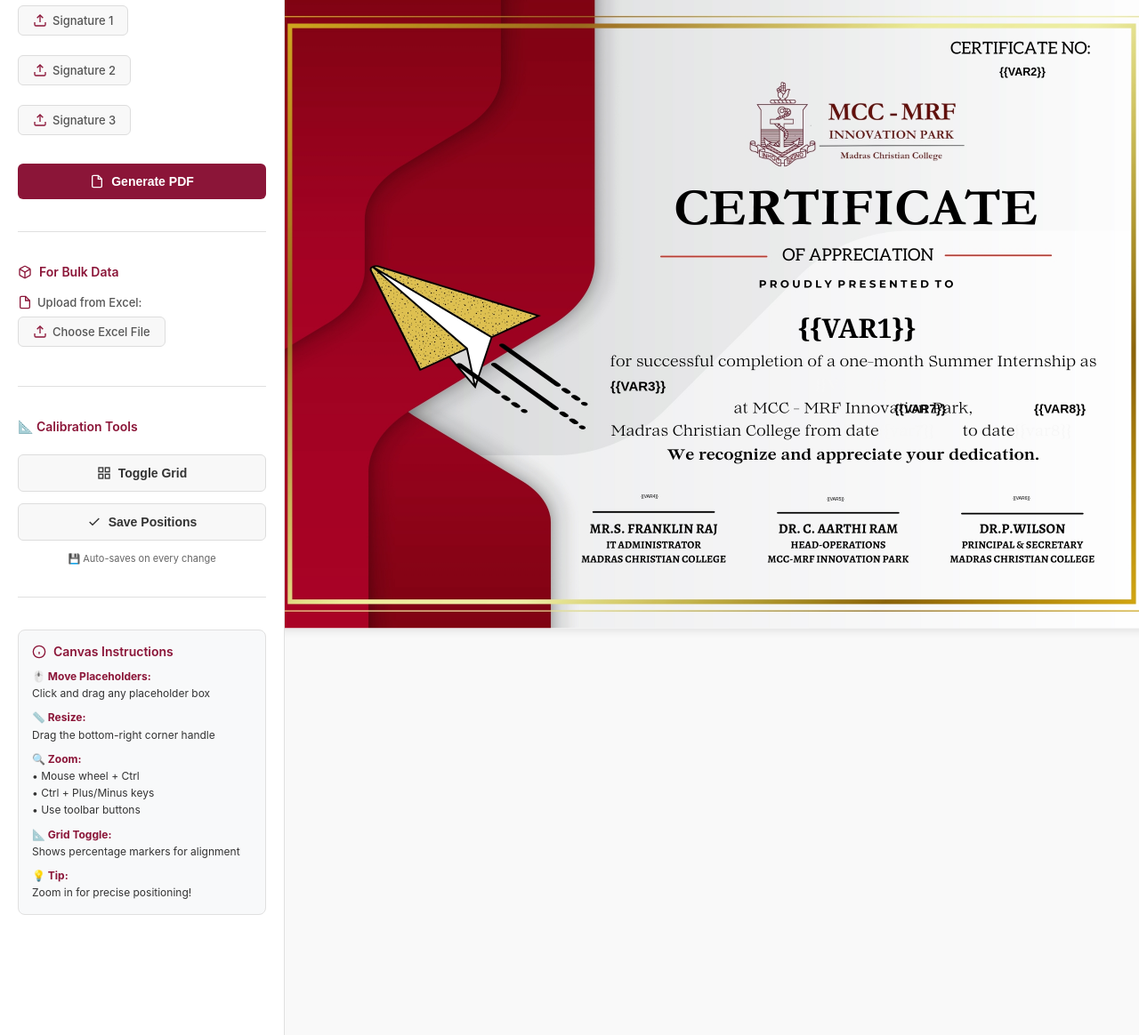
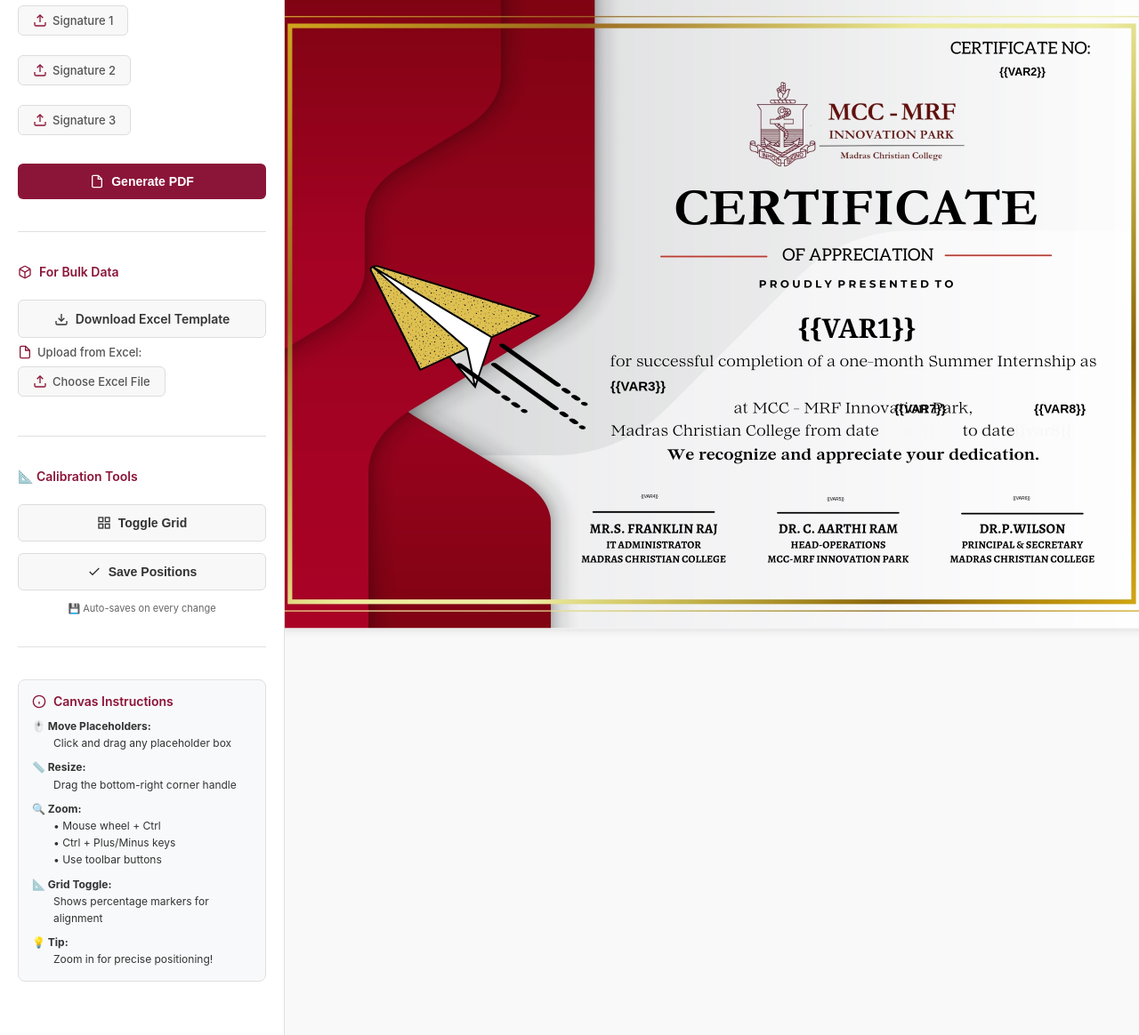
Before and after one commit to RCharlesAbraham/StandaloneCertificateGenerator, a PHP site: page / in a window 1280 px wide. Shown: the part 532-1696 px from the top of the page at 89% size. Run offline with PHP 8.4, Linux system fonts and the light colour scheme; some libraries are stand-ins or nearby versions.

Commit message:
Add Excel template download link and improve instruction styling

```diff
--- a/index.html
+++ b/index.html
@@ -164,6 +164,16 @@
                         </svg>
                         For Bulk Data
                     </h3>
+                    <a href="Demo Excel/Excel_Blueprint.xlsx" download="Excel_Blueprint.xlsx" class="btn btn-secondary"
+                        style="text-decoration: none;">
+                        <svg width="16" height="16" viewBox="0 0 24 24" fill="none" stroke="currentColor"
+                            stroke-width="2">
+                            <path d="M21 15v4a2 2 0 0 1-2 2H5a2 2 0 0 1-2-2v-4" />
+                            <polyline points="7 10 12 15 17 10" />
+                            <line x1="12" y1="15" x2="12" y2="3" />
+                        </svg>
+                        Download Excel Template
+                    </a>
                     <div class="form-group">
                         <label for="excelFile">
                             <svg width="16" height="16" viewBox="0 0 24 24" fill="none" stroke="currentColor"
@@ -251,26 +261,26 @@
                     </h3>
                     <div style="font-size: 12px; color: #333; line-height: 1.6;">
                         <div style="margin-bottom: 8px;">
-                            <strong style="color: #8b1538;">🖱️ Move Placeholders:</strong><br>
-                            Click and drag any placeholder box
+                            <strong>🖱️ Move Placeholders:</strong><br>
+                            <span class="instruction-item">Click and drag any placeholder box</span>
                         </div>
                         <div style="margin-bottom: 8px;">
-                            <strong style="color: #8b1538;">📏 Resize:</strong><br>
-                            Drag the bottom-right corner handle
+                            <strong>📏 Resize:</strong><br>
+                            <span class="instruction-item">Drag the bottom-right corner handle</span>
                         </div>
                         <div style="margin-bottom: 8px;">
-                            <strong style="color: #8b1538;">🔍 Zoom:</strong><br>
-                            • Mouse wheel + Ctrl<br>
-                            • Ctrl + Plus/Minus keys<br>
-                            • Use toolbar buttons
+                            <strong>🔍 Zoom:</strong><br>
+                            <span class="instruction-item">• Mouse wheel + Ctrl<br>
+                                • Ctrl + Plus/Minus keys<br>
+                                • Use toolbar buttons</span>
                         </div>
                         <div style="margin-bottom: 8px;">
-                            <strong style="color: #8b1538;">📐 Grid Toggle:</strong><br>
-                            Shows percentage markers for alignment
+                            <strong>📐 Grid Toggle:</strong><br>
+                            <span class="instruction-item">Shows percentage markers for alignment</span>
                         </div>
                         <div>
-                            <strong style="color: #8b1538;">💡 Tip:</strong><br>
-                            Zoom in for precise positioning!
+                            <strong>💡 Tip:</strong><br>
+                            <span class="instruction-item">Zoom in for precise positioning!</span>
                         </div>
                     </div>
                 </div>
--- a/styles.css
+++ b/styles.css
@@ -181,6 +181,11 @@ body {
     display: flex;
     flex-direction: column;
     gap: 8px;
+}
+
+.instruction-item {
+    display: inline-block;
+    padding-left: 24px;
 }
 
 .divider {
```
Also changed, not shown: 1 other file.
